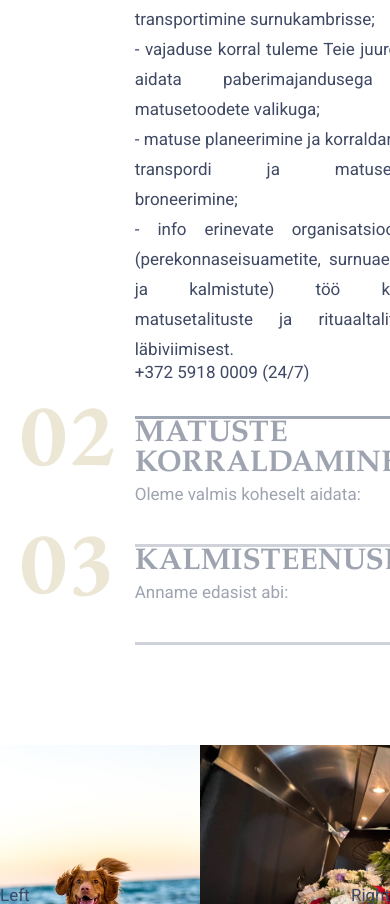
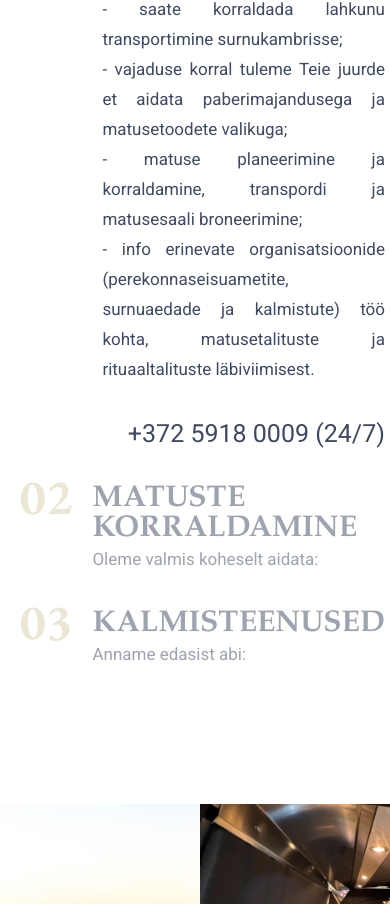
Before and after one commit to DmitriPrijomosev/Portum, a React (Create React App) app: page / in a window 390 px wide. Shown: the part 2593-3497 px from the top of the page. Built offline with nearby package versions, Linux system fonts and the light colour scheme.

Commit message:
Tab+accordion ready

```diff
--- a/src/App.css
+++ b/src/App.css
@@ -365,11 +365,7 @@ color: #3F4964;
   display: flex;
   justify-content: center;
 }
-.section3 img {
-  /* width: 545px; */
-  /* height: 690px; */
-  /* flex-basis: 30%; */
-}
+
 
 .section3_1 {
   width: 1396px;
@@ -597,6 +593,7 @@ margin-bottom: 36px;
   text-align: right;
   color: #DBCEAB;
   margin-right: 20px;
+  margin-top: 10px;
 }
 
 .content {
@@ -710,6 +707,9 @@ margin-bottom: 36px;
   .activeContentAccordion {
   display: block;
 }
+  .tab_controls_area_header {
+    border: none;
+  }
 
 }
 
@@ -720,6 +720,11 @@ margin-bottom: 36px;
   .section3_1 .text {
     padding: 80px 63px 80px 63px;
     margin-left: 0px;
+  }
+
+  .tab_controls_area .number {
+    font-size: 70px;
+    margin-top: 5px;
   }
 }
 
@@ -739,7 +744,9 @@ margin-bottom: 36px;
     font-size: 35px;
     line-height: 45px;
   }
-
+  .tab_controls_area .number {
+    font-size: 50px;
+  }
 
 }
 
--- a/src/Pages/Portum.jsx
+++ b/src/Pages/Portum.jsx
@@ -102,11 +102,10 @@ function Portum() {
                   <h2>{t("section5.1.1")}</h2>
                   <p>{t("section5.1.2")}</p>
                   <ul
-                    className="tab_textarea tab_texarea_accordion"
                     className={
                       toggleState === 1
-                        ? "contentAccordion activeContentAccordion"
-                        : "content"
+                        ? "contentAccordion activeContentAccordion tab_textarea tab_texarea_accordion"
+                        : "contentAccordion "
                     }
                   >
                     <li>
@@ -135,10 +134,9 @@ function Portum() {
                   <h2>{t("section5.1.3")}</h2>
                   <p>{t("section5.1.4")}</p>
                   <ul
-                    className="tab_textarea tab_texarea_accordion"
                     className={
                       toggleState === 2
-                        ? "contentAccordion activeContentAccordion"
+                        ? "contentAccordion activeContentAccordion tab_textarea tab_texarea_accordion"
                         : "content"
                     }
                   >
@@ -158,6 +156,28 @@ function Portum() {
                         <a href="tel:+37259180009">+372 5918 0009 (24/7)</a>
                       </button>
                     </li>
+                  </ul>
+                </div>
+              </li>
+              <li
+                className={
+                  toggleState === 3
+                    ? "tab_controls_area tab_controls_area_active"
+                    : "tab_controls_area"
+                }
+                onClick={() => toggleTab(3)}
+              >
+                <div className="number">03</div>
+                <div className="tab_controls_area_header">
+                  <h2>{t("section5.1.5")}</h2>
+                  <p>{t("section5.1.6")}</p>
+                  <ul
+                    className={
+                      toggleState === 3
+                        ? "contentAccordion activeContentAccordion tab_textarea tab_texarea_accordion"
+                        : "content"
+                    }
+                  >
                     <li
                       className={
                         toggleState === 3 ? "content active-content" : "content"
@@ -180,20 +200,6 @@ function Portum() {
                       </button>
                     </li>
                   </ul>
-                </div>
-              </li>
-              <li
-                className={
-                  toggleState === 3
-                    ? "tab_controls_area tab_controls_area_active"
-                    : "tab_controls_area"
-                }
-                onClick={() => toggleTab(3)}
-              >
-                <div className="number">03</div>
-                <div className="tab_controls_area_header">
-                  <h2>{t("section5.1.5")}</h2>
-                  <p>{t("section5.1.6")}</p>
                 </div>
               </li>
             </ul>
```
